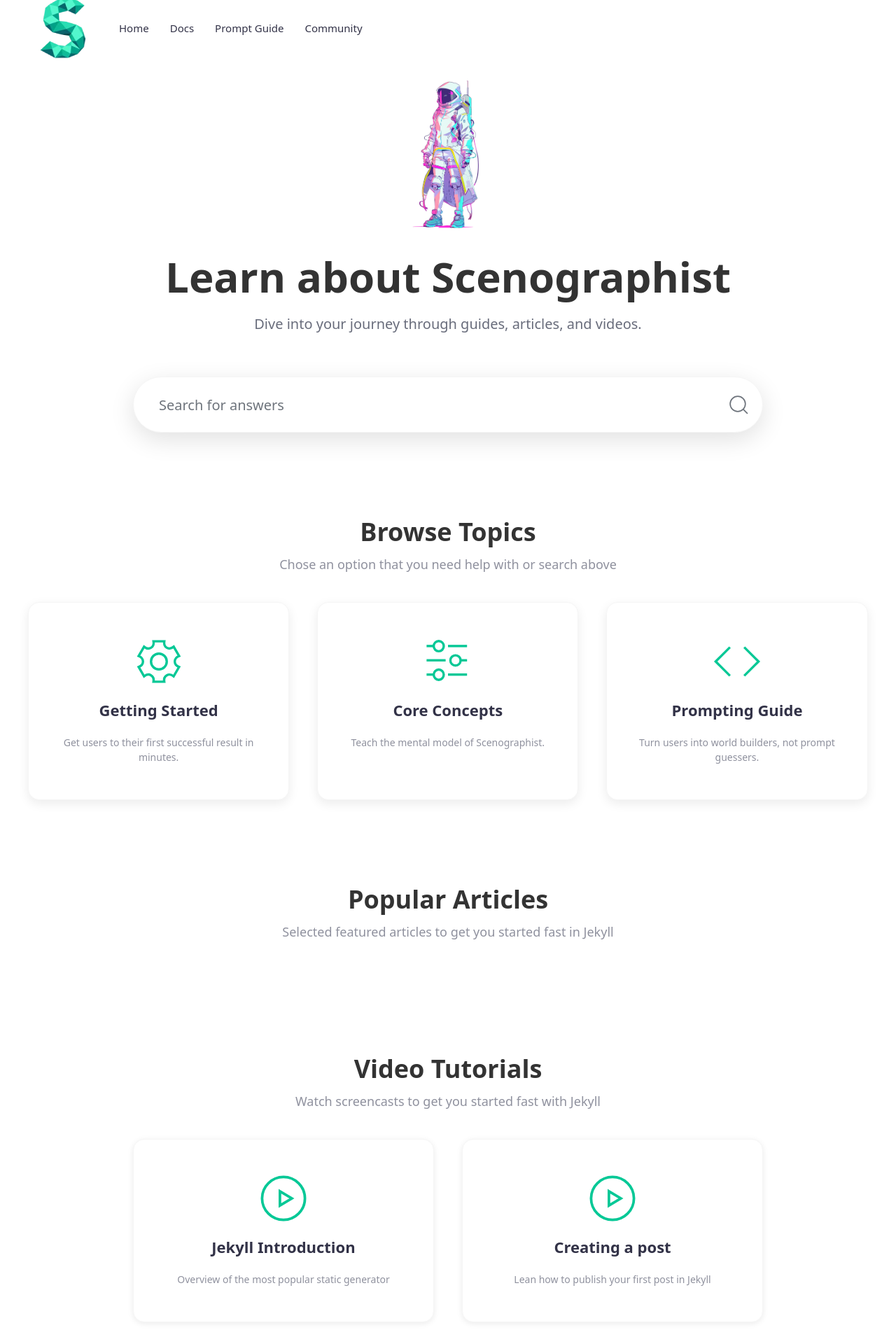
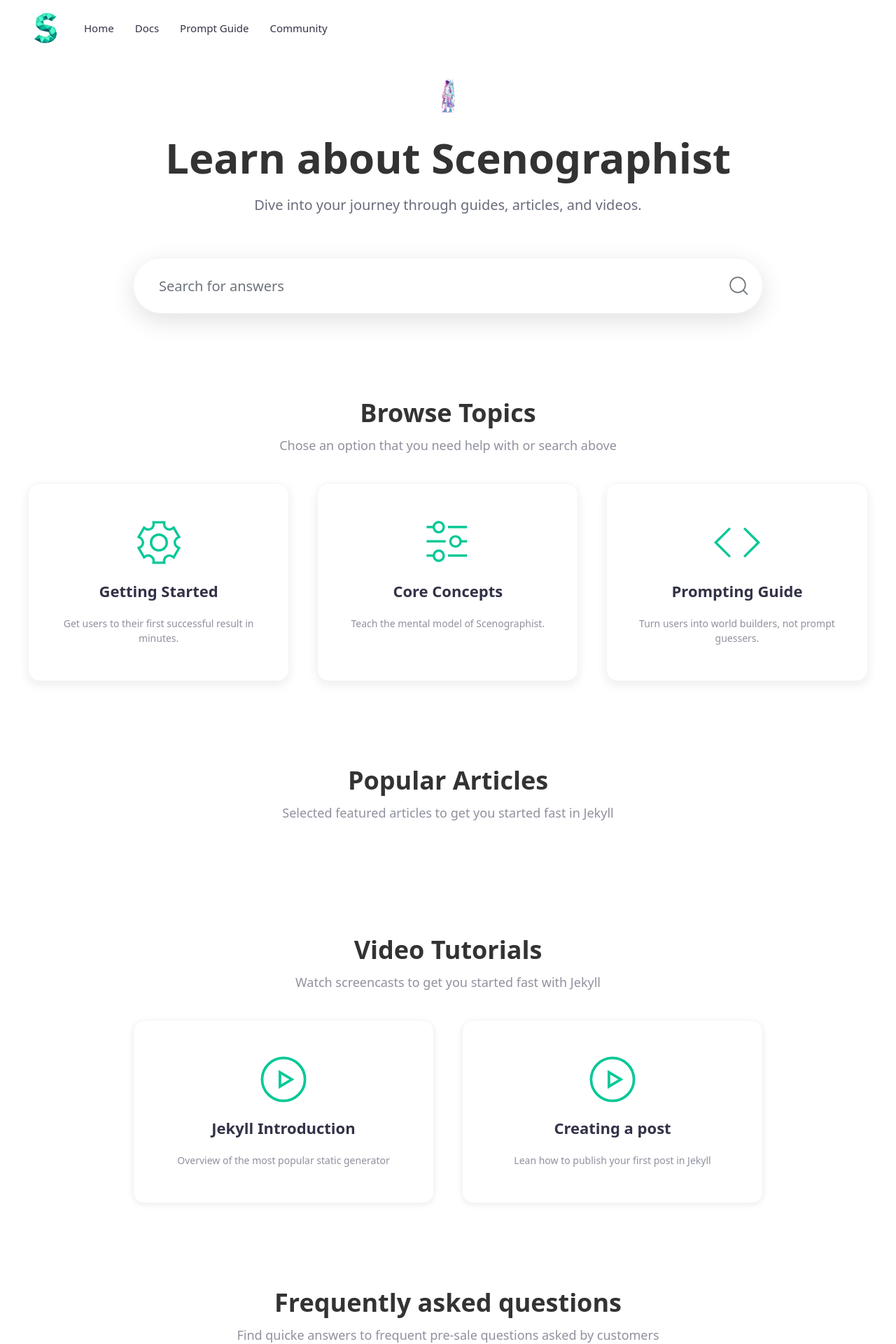
Before and after one commit to Scenographist/docs, a Jekyll site: the page built from index.md, in a window 1280 px wide. Shown: the top 1920 px of the page at 70% size. Built offline with Jekyll 4.4.1, drawn with Linux system fonts in a browser that asks for light colours.

Commit message:
Update base.scss

```diff
--- a/_sass/uikit/components/base.scss
+++ b/_sass/uikit/components/base.scss
@@ -268,7 +268,7 @@
 img,
 video {
     /* 1 */
-    max-width: 100%;
+    max-width: 50px;
     /* 2 */
     height: auto;
     /* 3 */
```
